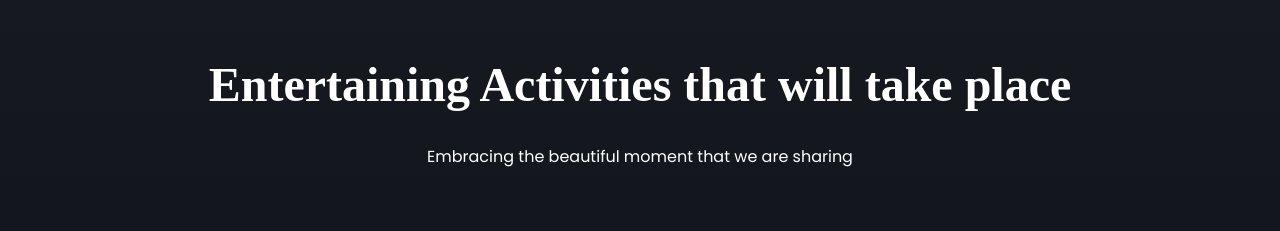
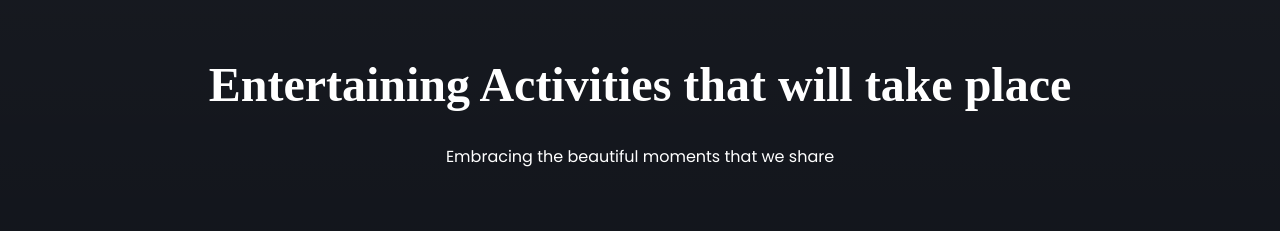
Before and after one commit to MURUNGAWAKA/Event-Landing-Page, a plain HTML site: page index.html in a window 1280 px wide. Shown: the part 1420-1651 px from the top of the page. Drawn offline with nearby package versions, Linux system fonts and the light colour scheme; a web font is replaced by a local one.

Commit message:
modified

```diff
--- a/index.html
+++ b/index.html
@@ -76,7 +76,7 @@
       <div class="section__container discover__container">
         <h2 class="section__header">Entertaining Activities that will take place</h2>
         <p class="section__subheader">
-          Embracing the beautiful moment that we are sharing
+          Embracing the beautiful moments that we share
         </p>
         <div class="discover__grid">
           <div class="discover__card">
```
